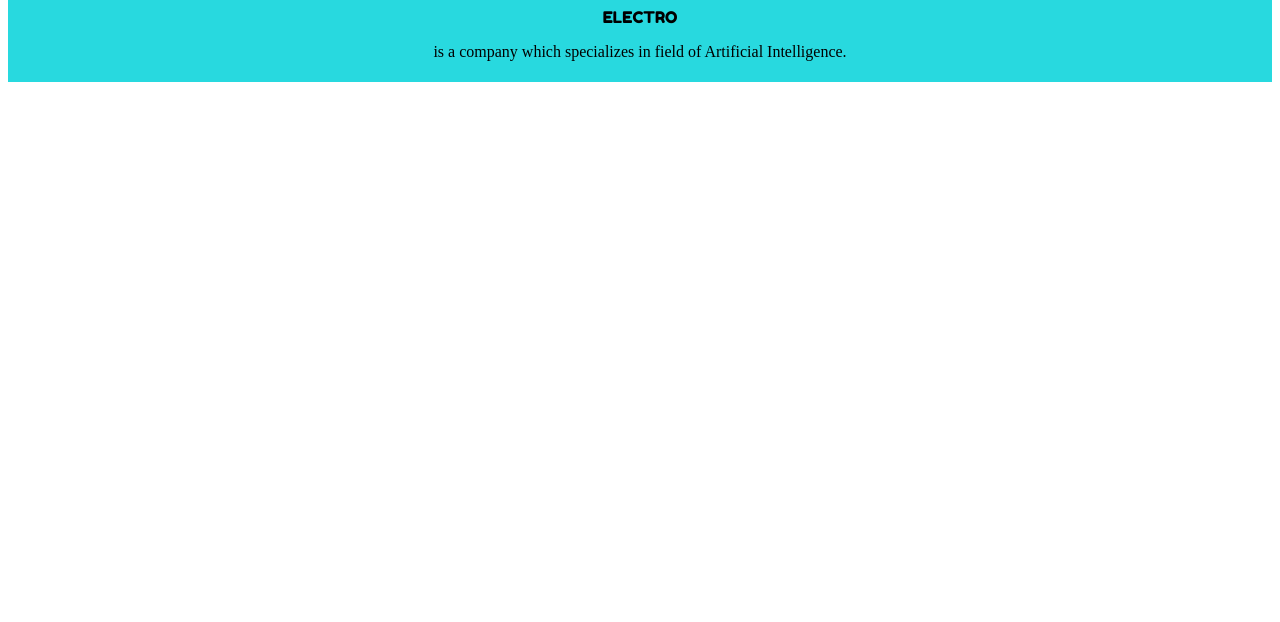
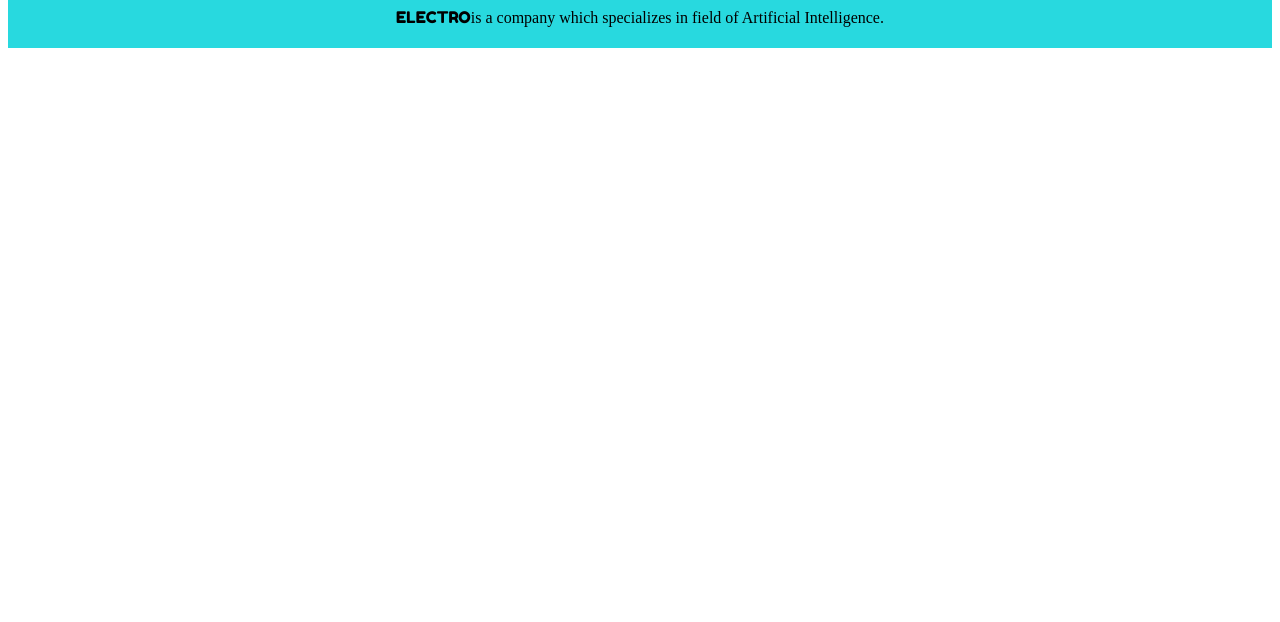
Before and after one commit to ElectroAIandRobotics/electro.github.io, a plain HTML site: page index.html in a window 1280 px wide. Shown: the part 178-800 px from the top of the page. Drawn offline with Linux system fonts and the light colour scheme.

Commit message:
Update index.html

```diff
--- a/index.html
+++ b/index.html
@@ -12,7 +12,7 @@
     </div>
     <div class="About">
       <h1>ABOUT</h1>
-      <p class="electro">ELECTRO</p><p>is a company which specializes in field of Artificial Intelligence.</p>
+      <p><span style="font-family: 'Fredoka One', cursive;">ELECTRO</span>is a company which specializes in field of Artificial Intelligence.</p>
     </div>
     </center>
   </body>
```
